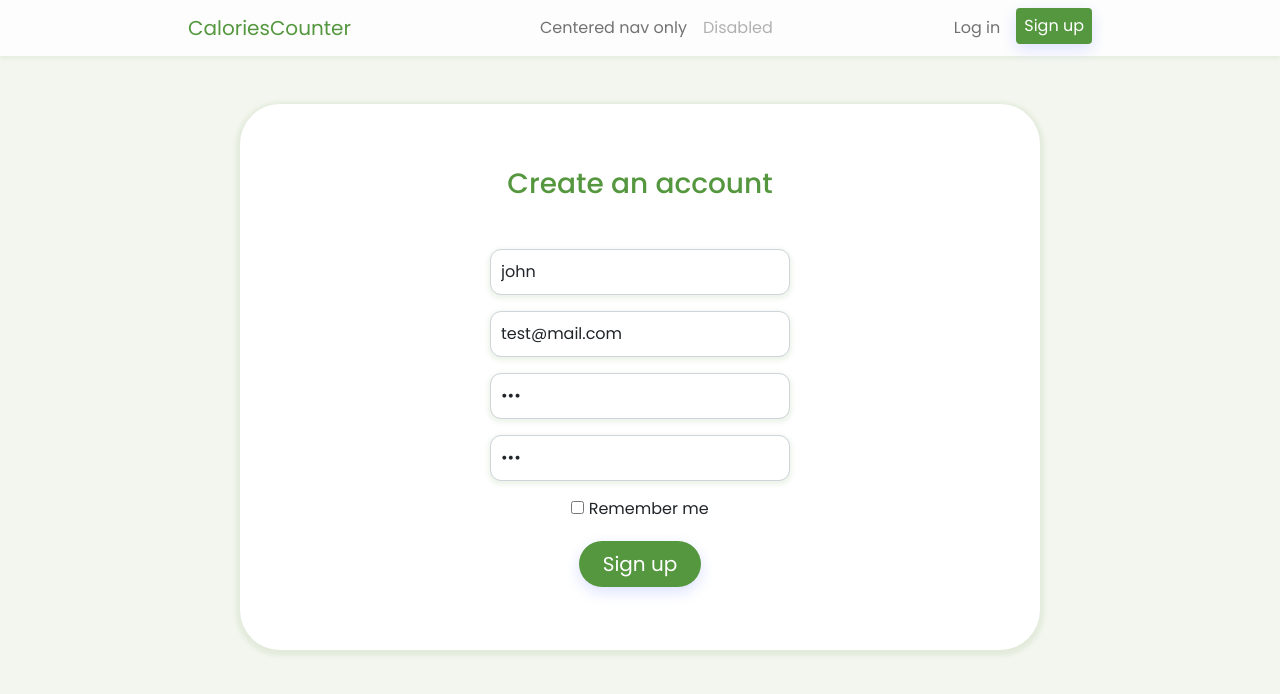
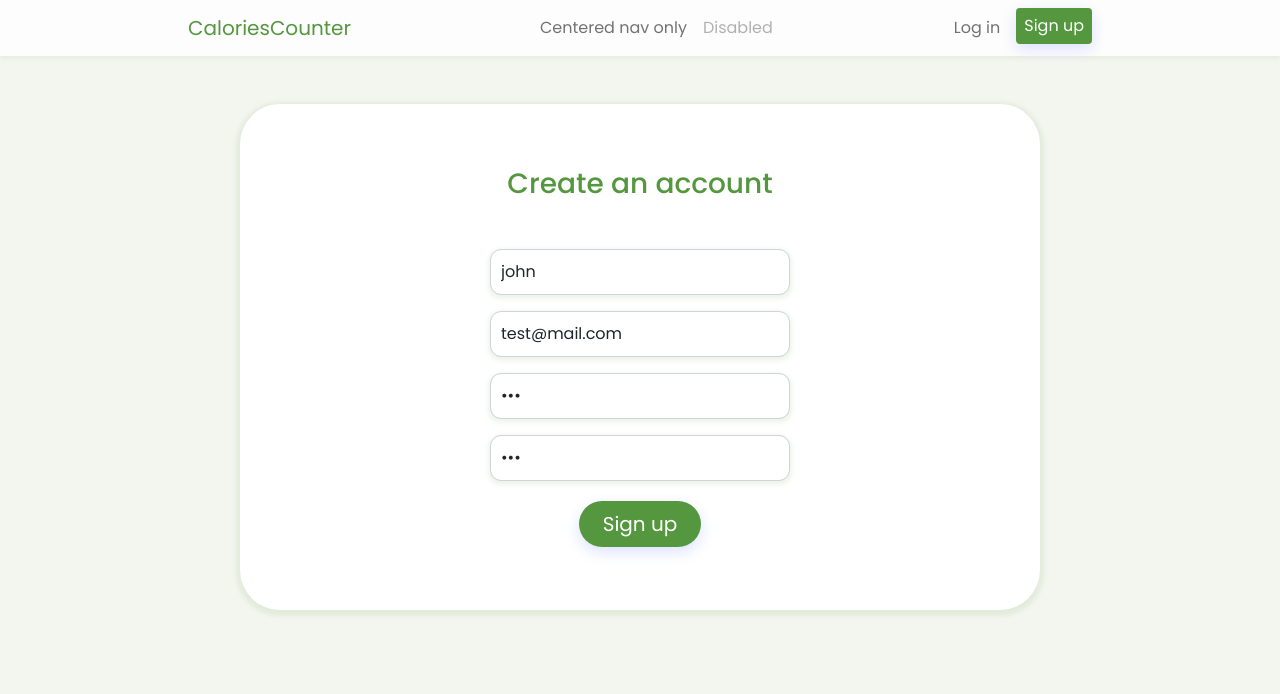
Before and after one commit to SayanSahu99/StayFit-Web, a React (Create React App) app in the folder client/: page /register in a window 1280 px wide. Shown: the top 694 px of the page. Built offline with nearby package versions, Linux system fonts and the light colour scheme.

Commit message:
Added Page loading spinner & Removed checkbox from Register

```diff
--- a/client/src/App.js
+++ b/client/src/App.js
@@ -7,7 +7,7 @@ import axios from 'axios';
 import 'src/styles/App.scss';
 import Navbar from 'src/components/layout/Navbar';
 import { HomePage, RegisterPage, LoginPage } from 'src/pages/pageListAsync';
-import Spinner from 'src/components/layout/Spinner';
+import PageSpinner from 'src/components/layout/PageSpinner';
 import setAuthToken from 'src/utils/setAuthToken';
 import { loadUser, logout } from 'src/actions/auth';
 
@@ -31,12 +31,9 @@ function App({ loading, loadUser, logout }) {
   }, []);
 
   if (loading) {
-    return (
-      <div className="text-success">
-        <Spinner style={{ marginTop: '46vh' }} />{' '}
-      </div>
-    );
+    return <PageSpinner />;
   }
+
   return (
     <Router>
       <Navbar />
--- /dev/null
+++ b/client/src/components/layout/PageSpinner.js
@@ -0,0 +1,13 @@
+import React from 'react';
+
+import Spinner from 'src/components/layout/Spinner';
+
+const PageSpinner = () => {
+  return (
+    <div className="text-success">
+      <Spinner style={{ marginTop: '46vh' }} />
+    </div>
+  );
+};
+
+export default PageSpinner;
--- a/client/src/pages/Register.js
+++ b/client/src/pages/Register.js
@@ -108,12 +108,6 @@ const Register = ({ isAuthenticated, login }) => {
           onChange={handleOnChange}
         />
 
-        <div className="checkbox my-3">
-          <label>
-            <input type="checkbox" defaultValue="remember-me" /> Remember me
-          </label>
-        </div>
-
         <AsyncButton
           type="submit"
           text="Sign up"
```
Also changed, not shown: client/src/pages/pageListAsync.js (+5 -3 lines).
